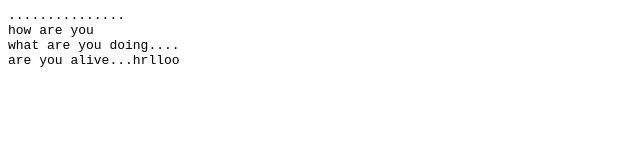
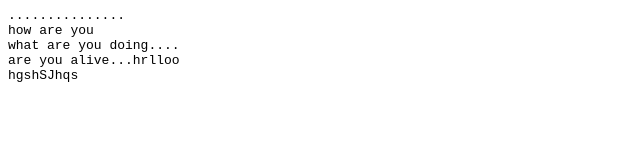
Before and after one commit to parinati789/jenkins, a plain HTML site: page index.html in a window 1280 px wide. Shown: the full height of the page, 0-640 px from the left. Drawn offline with Linux system fonts and the light colour scheme.

Commit message:
Update index.html

```diff
--- a/index.html
+++ b/index.html
@@ -2,4 +2,5 @@
 how are you
 what are you doing....
 are you alive...hrlloo
+hgshSJhqs
 </pre>
```
